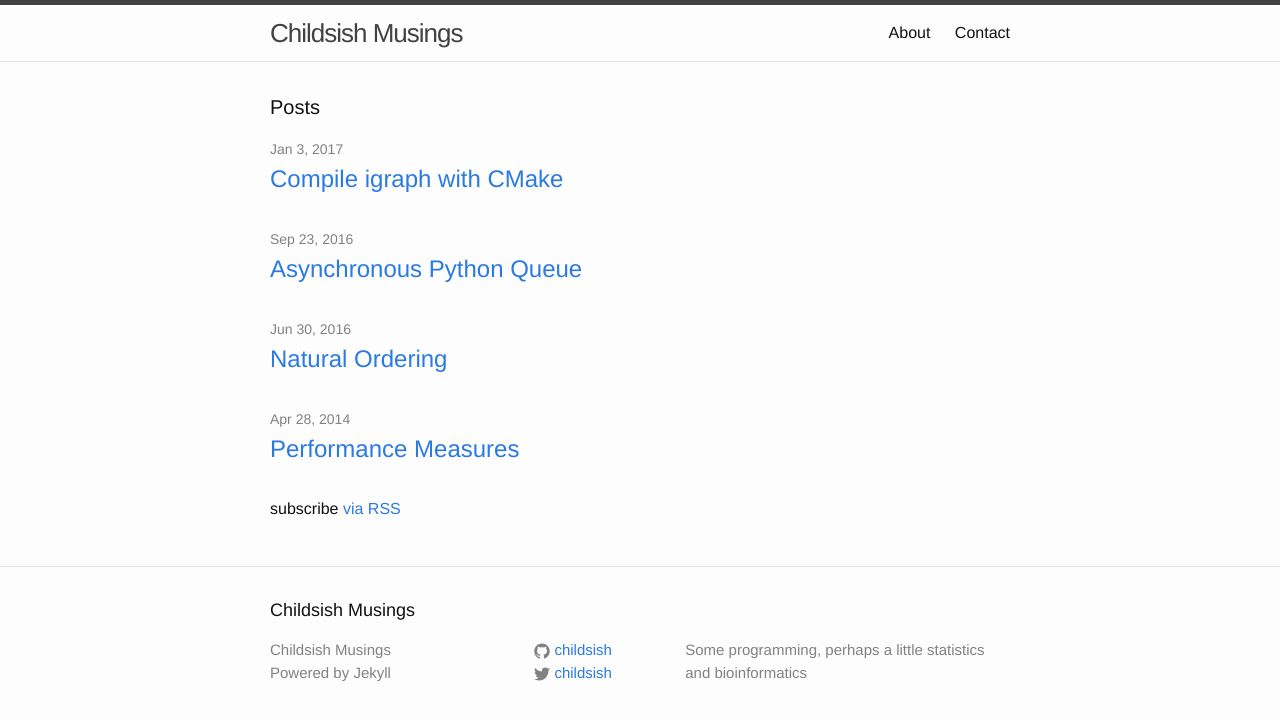
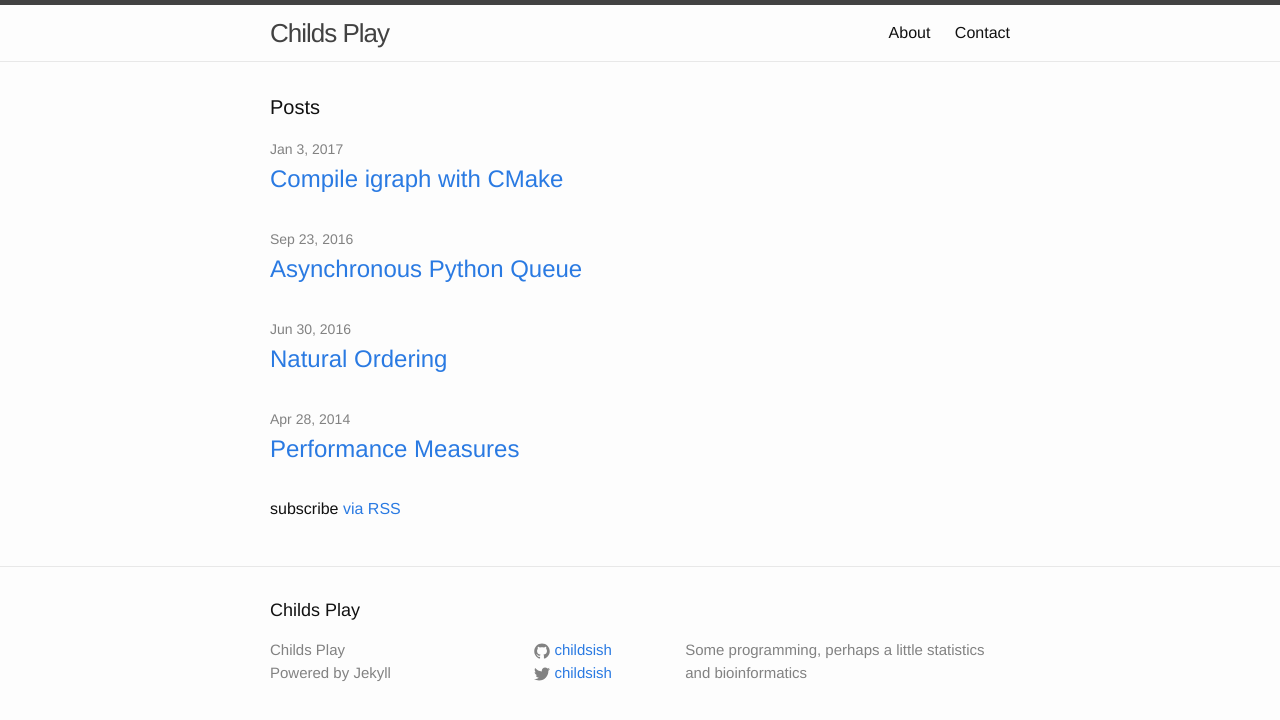
Before and after one commit to childsish/childsish.github.io, a Jekyll site: the page built from index.html, in a window 1280 px wide. Shown: the top 720 px of the page. Built offline with Jekyll 4.4.1, drawn with Linux system fonts in a browser that asks for light colours.

Commit message:
renamed blog to childs play

```diff
--- a/_config.yml
+++ b/_config.yml
@@ -1,7 +1,7 @@
 # Site settings
 layout: post
 comments: true
-title: Childsish Musings
+title: Childs Play
 description: Some programming, perhaps a little statistics and bioinformatics
 baseurl: ""
 url: "https://childsish.github.com"
```
